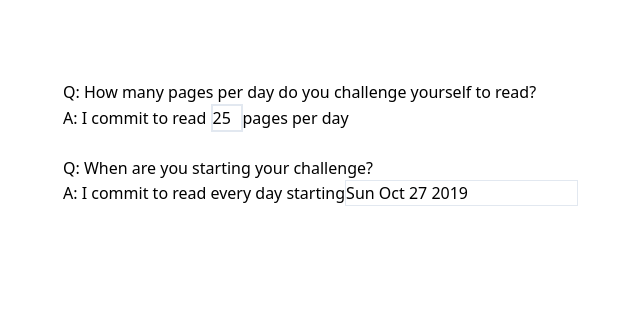
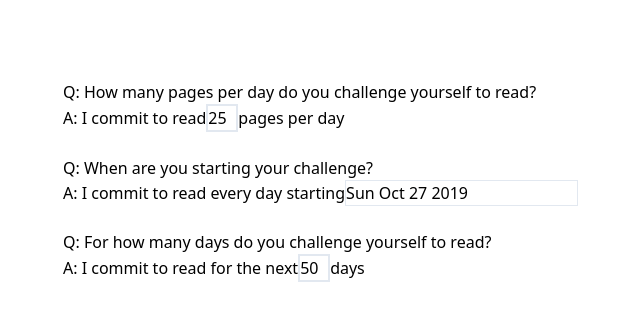
Before and after one commit to mrv1k/read-ing-app, a Nuxt app: page / in a window 1280 px wide. Shown: the top 320 px of the page, without its empty margins (17-657 px from the left). Built offline with nearby package versions, Linux system fonts and the light colour scheme.

Commit message:
feat: add challenge duration

```diff
--- /dev/null
+++ b/components/ChallengeSetDuration.vue
@@ -0,0 +1,37 @@
+<template>
+  <div>
+    <p>
+      Q: For how many days do you challenge yourself to read?
+    </p>
+    <p>
+      <label for="set-duration">A: I commit to read for the next</label>
+      <input
+        id="set-duration"
+        v-model.number="duration"
+        class="border-2 w-8 focus:outline-none focus:shadow-outline appearance-none leading-normal"
+        type="text"
+        placeholder="50"
+      />
+      <label for="set-duration">days</label>
+    </p>
+  </div>
+</template>
+
+<script>
+import { ref } from '@vue/composition-api';
+import { SET_DURATION } from '@/store/mutation-types';
+
+export default {
+  setup() {
+    const duration = ref(50);
+
+    return { duration };
+  },
+
+  watch: {
+    duration(val) {
+      this.$store.commit(`challenge/${SET_DURATION}`, this.duration);
+    },
+  },
+};
+</script>
--- a/components/ChallengeSetGoal.vue
+++ b/components/ChallengeSetGoal.vue
@@ -4,7 +4,7 @@
       Q: How many pages per day do you challenge yourself to read?
     </p>
     <p>
-      <label for="set-goal">A: I commit to read </label>
+      <label for="set-goal">A: I commit to read</label>
       <input
         id="set-goal"
         v-model.number="goal"
@@ -12,14 +12,14 @@
         type="text"
         placeholder="25"
       />
-      <label for="set-goal">pages per day </label>
+      <label for="set-goal">pages per day</label>
     </p>
   </div>
 </template>
 
 <script>
 import { ref, watch } from '@vue/composition-api';
-import { SET_GOAL } from '../store/mutation-types';
+import { SET_GOAL } from '@/store/mutation-types';
 
 export default {
   setup(_, { root }) {
@@ -27,7 +27,7 @@ export default {
 
     // use watching source because vuex doesn't unwrap Ref and it bugs out with jest
     watch(
-      goal,
+      () => goal,
       (goal) => {
         root.$store.commit(`challenge/${SET_GOAL}`, goal);
       },
--- a/components/ChallengeSetStartDate.vue
+++ b/components/ChallengeSetStart.vue
@@ -7,7 +7,7 @@
       <label for="set-date">A: I commit to read every day starting</label>
       <input
         id="set-date"
-        v-model.number="date"
+        v-model="date"
         class="border focus:outline-none focus:shadow-outline appearance-none leading-normal"
         type="text"
         placeholder="Day"
--- a/pages/index.vue
+++ b/pages/index.vue
@@ -3,19 +3,23 @@
     <div class="step-challenge">
       <ChallengeSetGoal />
       <br />
-      <ChallengeSetStartDate />
+      <ChallengeSetStart />
+      <br />
+      <ChallengeSetDuration />
     </div>
   </div>
 </template>
 
 <script>
 import ChallengeSetGoal from '@/components/ChallengeSetGoal.vue';
-import ChallengeSetStartDate from '@/components/ChallengeSetStartDate.vue';
+import ChallengeSetStart from '@/components/ChallengeSetStart.vue';
+import ChallengeSetDuration from '@/components/ChallengeSetDuration.vue';
 
 export default {
   components: {
     ChallengeSetGoal,
-    ChallengeSetStartDate,
+    ChallengeSetStart,
+    ChallengeSetDuration,
   },
 };
 </script>
--- a/store/challenge.js
+++ b/store/challenge.js
@@ -1,8 +1,9 @@
-import { SET_GOAL, SET_START_DATE } from './mutation-types';
+import { SET_GOAL, SET_START_DATE, SET_DURATION } from './mutation-types';
 
 export const state = () => ({
   goal: 25,
   startDate: null,
+  duration: 50,
 });
 
 export const mutations = {
@@ -12,4 +13,7 @@ export const mutations = {
   [SET_START_DATE](state, date) {
     state.startDate = date;
   },
+  [SET_DURATION](state, duration) {
+    state.duration = duration;
+  },
 };
--- a/store/mutation-types.js
+++ b/store/mutation-types.js
@@ -4,6 +4,7 @@ export const ADD_NEW_BOOK = 'ADD_NEW_BOOK';
 
 export const SET_GOAL = 'SET_GOAL';
 export const SET_START_DATE = 'SET_START_DATE';
+export const SET_DURATION = 'SET_DURATION';
 
 export const SET_SESSION_START = 'SET_SESSION_START';
 export const SET_SESSION_END = 'SET_SESSION_END';
```
Also changed, not shown: 1 other file (tests, documents, lock files or other folders).
